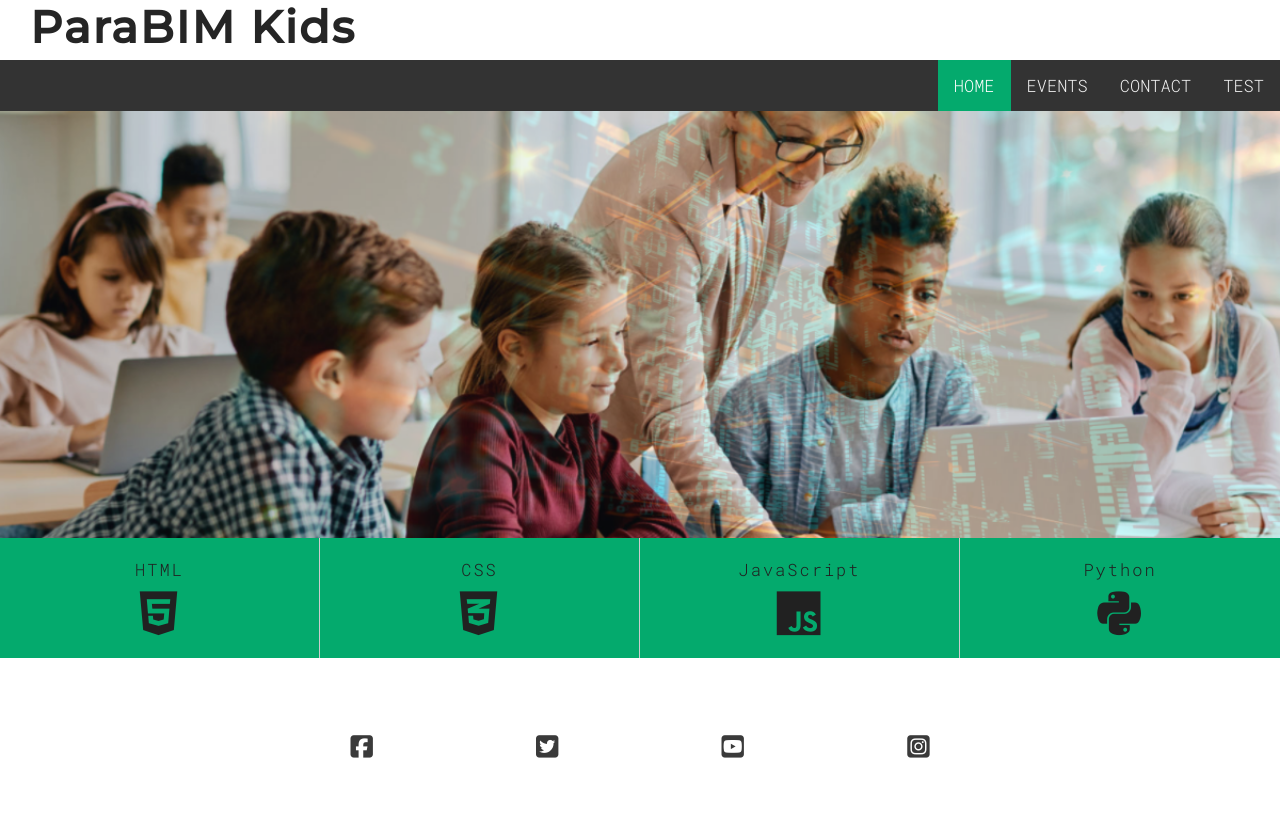
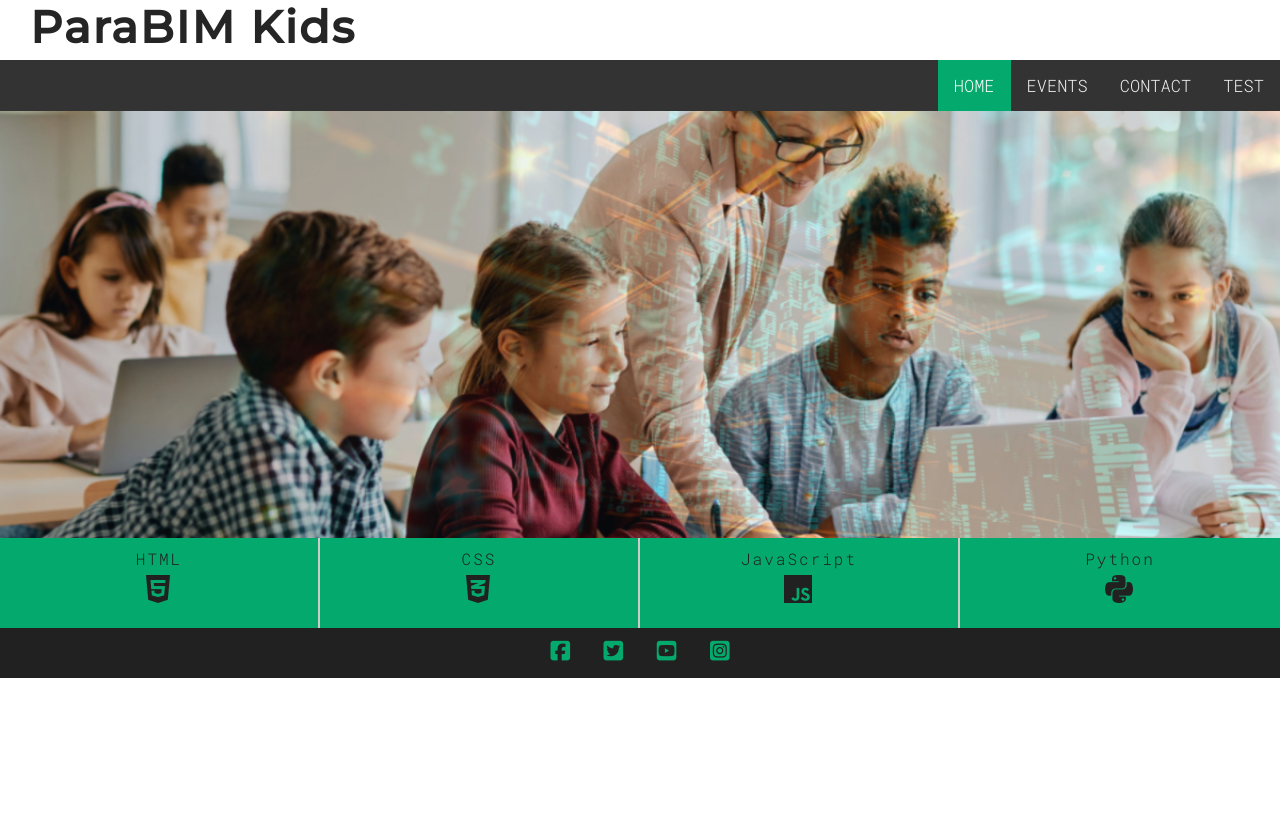
Before and after one commit to jjsemaan/paraBIMkidsProject, a plain HTML site: page index.html in a window 1280 px wide. After the commit the page ends 800 px from the top, so only its background shows below. Drawn offline with Linux system fonts and the light colour scheme.

Commit message:
Add footer styles to social media icons and bg.

```diff
--- a/assets/css/style.css
+++ b/assets/css/style.css
@@ -163,7 +163,7 @@ body {
     bottom: 0;
     left: 0;
     width: 100%;
-    margin-top: 0;
+
 }
 
 .row:after {
@@ -177,8 +177,8 @@ body {
     position: relative;
     float: left;
     width: 25%;
-    height: 120px;
-    border-right: 1px solid #ccc;
+    height: 90px;
+    border-right: 2px solid #ccc;
     background-color: #04AA6D
         /*rgba(73, 73, 73, 0.75);*/
 }
@@ -191,33 +191,35 @@ body {
     font-family: 'Roboto Mono', sans-serif;
     font-weight: 200;
     color: #fff;
-    margin: 20px 0;
+    margin: 10px 0;
     text-align: center;
-    font-size: 17px;
+    font-size: 100%;
 }
 
-.column p {
+/* kept for future use */
+/*.column p {
     color: #fff;
     margin: 0;
     padding-bottom: 20px;
     line-height: 0;
     text-align: center;
     font-size: 10px;
-}
+}*/
 
 .column i {
     position: absolute;
-    top: 50px;
+    top: 35px;
     left: 50%;
     transform: translateX(-50%);
-    font-size: 50px;
+    font-size: 200%;
 }
 
-.icon-color, .column > h2 {
+.icon-color,
+.column>h2 {
     color: #212121;
 }
 
-.row :hover {
+.column :hover {
     color: #ffffff;
     cursor: pointer;
 }
@@ -226,19 +228,20 @@ body {
 @media screen and (max-width: 800px) {
     .column {
         width: 50%;
-        border-right: 1px solid #ccc;
-        border-bottom: 1px solid #ccc;
+        border-right: 2px solid #ccc;
+        border-bottom: 2px solid #ccc;
     }
 
     .column:last-child {
         border-right: none;
-        border-bottom: none;
+        border-bottom: 2px solid #ccc;
     }
 }
 
 /* footer */
 footer {
-    height: 150px;
+    height: 50px;
+    background-color: #212121;
 }
 
 /* social media */
@@ -253,8 +256,8 @@ footer {
 
 /*target the icons to move them apart horizontally*/
 .social-networks i {
-    font-size: 160%;
-    margin: 1%;
-    padding: 5%;
-    color: #3a3a3a;
+    font-size: 140%;
+    margin: 0;
+    padding: 12px;
+    color: #04AA6D;
 }
```
